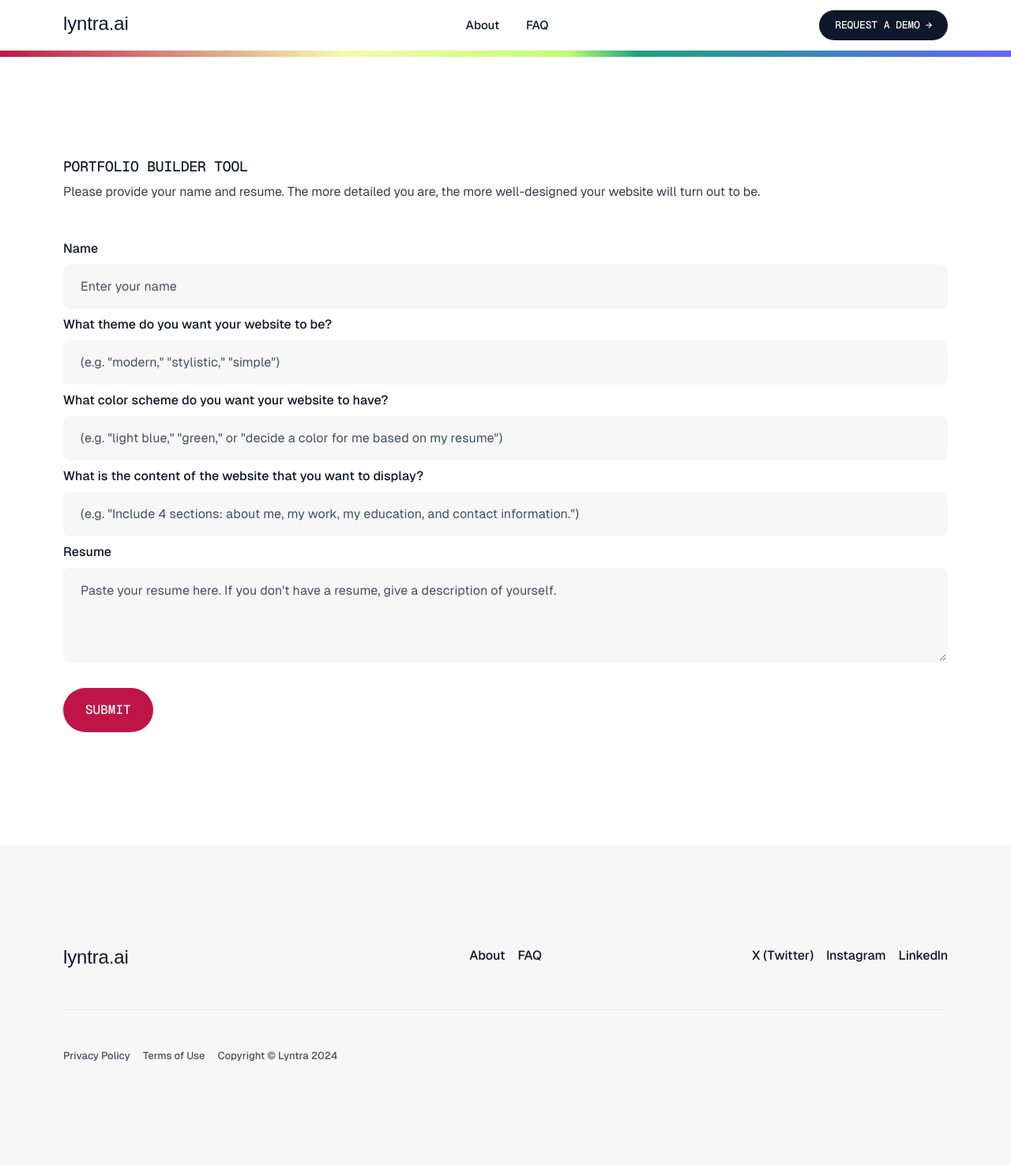
After one commit to Kashyap822/lyntra, a Flask app: page /generate-portfolio in a window 1280 px wide. The commit adds this page. Shown: the whole page at 79% size. Run offline with Flask 3, Linux system fonts and the light colour scheme; some libraries are stand-ins or nearby versions; some web fonts are replaced.

Commit message:
add the rest of the initial html files

```diff
--- a/src/core/views.py
+++ b/src/core/views.py
@@ -7,9 +7,9 @@ def index():
     return render_template('index.html')
 
 # Route for the web app
-@core.route('/tool')
-def tool():
-    return render_template('tool.html')
+@core.route('/generate-portfolio')
+def generate_portfolio():
+    return render_template('generate_portfolio.html')
 
 # Route for the contact page
 @core.route('/contact')
--- /dev/null
+++ b/src/templates/generate_portfolio.html
@@ -0,0 +1,172 @@
+<!DOCTYPE html>
+
+<!-- This is a work-in-progress quiz page -->
+<!-- {{ url_for('static', filename='css/tool-style.css') }} -->
+<!-- Plan for 0.3: Make the quiz work -->
+
+<html data-page="67441a82a27df5fae4725e27" data-site-code="8542397185e1" data-status-code="1" lang="en">
+
+<head>
+	<meta charset="utf-8"/>
+	<title>Lyntra AI · Web Builder</title>
+	<meta content="Lyntra is an innovative web design tool tailored to your needs" name="description"/>
+	<meta content="Lyntra AI · Web Builder" property="og:title"/>
+	<meta content="Lyntra is an innovative web design tool tailored to your needs" property="og:description"/>
+	<meta content="images/assemble-opengraph-image.jpg" property="og:image"/>
+	<meta content="Lyntra AI · Licenses" property="twitter:title"/>
+	<meta content="Lyntra AI is a fun and modern template for tech conferences and events. It&#x27;s unique and eye-catching. Launch your next event, workshop, or conference in record time." property="twitter:description"/>
+	<meta content="images/assemble-opengraph-image.jpg" property="twitter:image"/>
+	<meta property="og:type" content="website"/>
+	<meta content="summary_large_image" name="twitter:card"/>
+	<meta content="width=device-width, initial-scale=1" name="viewport"/>
+	<meta content="Webflow" name="generator"/>
+	<link href="{{ url_for('static', filename='css/tool-style.css') }}" rel="stylesheet" type="text/css"/>
+	<script type="text/javascript">!function(o,c){var n=c.documentElement,t=" w-mod-";n.className+=t+"js",("ontouchstart"in o||o.DocumentTouch&&c instanceof DocumentTouch)&&(n.className+=t+"touch")}(window,document);</script>
+	<link href= "{{ url_for('static', filename='images/favicon.png') }}" rel="shortcut icon" type="image/x-icon"/>
+	<link href="{{ url_for('static', filename='images/app-icon.png') }}" rel="apple-touch-icon"/>
+	<meta name="robots" content="noindex">
+	<link href="{{ url_for('static', filename='css/tool-style.css') }}" rel="stylesheet" type="text/css"/>
+	<script type="text/javascript" src="{{ url_for('static', filename='js/tool-script.js') }}"></script>
+</head>
+
+
+<body>
+	<div data-animation="default" class="nav w-nav" data-easing2="ease" fs-scrolldisable-element="smart-nav" data-easing="ease" data-collapse="medium" data-w-id="abad23f6-3206-d95e-518e-2548f4c46996" role="banner" data-duration="400">
+		<div class="nav-container">
+			<div class="logo-wrapper">
+				<a href="/" class="logo w-nav-brand">
+					<div class="heading regular">LYNTRA.ai</div>
+				</a>
+			</div>
+			<nav role="navigation" id="w-node-abad23f6-3206-d95e-518e-2548f4c4699b-f4c46996" class="nav-menu w-nav-menu">
+				<div>
+					<a href="{{ url_for('core.index') }}#about" class="nav-link w-nav-link">About</a>
+				</div>
+			<a href="{{ url_for('core.index') }}#faq" class="nav-link w-nav-link">FAQ</a>
+			</nav>
+			<div id="w-node-abad23f6-3206-d95e-518e-2548f4c469b0-f4c46996" class="actions-wrapper">
+				<a href="{{ url_for('core.generate_portfolio') }}" aria-current="page" class="button-secondary small hide-mobile-portrait w-button w--current">Request a demo →</a>
+				<div class="nav-menu-button w-nav-button">
+					<div class="menu-icon">
+						<div class="menu-icon-line-top"></div>
+						<div class="menu-icon-line-bottom"></div>
+					</div>
+				</div>
+			</div>
+		</div>
+	<div class="nav-gradient-underline"></div>
+</div>
+
+
+
+<div class="section">
+    <div id="Forms" style="opacity:1" class="container-large">
+        <div class="style-guide-section-header">
+            <h2 id="builder" class="heading small">Portfolio Builder tool</h2>
+              <div class="spacer-8">
+              </div>
+            <p>Please provide your name and resume. The more detailed you are, the more well-designed your website will turn out to be.</p>
+        </div>
+        <div class="w-form">
+            <form data-name="Form" name="quiz-form" id="quiz-form" method="get" class="quiz-form" data-wf-element-id="f3fae9c5-e71a-4d00-099d-8440a0a79a1f">
+              <div class="field-block">
+                <label for="name" class="field-label">Name</label>
+                <input class="text-input w-input" maxlength="256" name="name" data-name="name" placeholder="Enter your name" type="text" id="name"/>
+              </div>
+              <div class="field-block">
+                <label for="theme" class="field-label">What theme do you want your website to be?</label>
+                <input class="text-input w-input" maxlength="256" name="theme" data-name="theme" placeholder="(e.g. &quot;modern,&quot; &quot;stylistic,&quot; &quot;simple&quot;)" type="text" id="theme"/>
+              </div>
+              <div class="field-block">
+                <label for="color" class="field-label">What color scheme do you want your website to have?</label>
+                <input class="text-input w-input" maxlength="256" name="color" data-name="color" placeholder="(e.g. &quot;light blue,&quot; &quot;green,&quot; or &quot;decide a color for me based on my resume&quot;)" type="text" id="color"/>
+              </div>
+              <div class="field-block">
+                <label for="content" class="field-label">What is the content of the website that you want to display?</label>
+                <input class="text-input w-input" maxlength="256" name="content" data-name="content" placeholder="(e.g. &quot;Include 4 sections: about me, my work, my education, and contact information.&quot;)" type="text" id="content"/>
+              </div>
+              <div class="field-block"><label for="resume" class="field-label">Resume</label>
+                <textarea id="resume" name="resume" maxlength="5000" data-name="resume" placeholder="Paste your resume here. If you don't have a resume, give a description of yourself." class="text-input form w-input"></textarea>
+              </div>
+              <div class="spacer-24"></div>
+              <input type="submit" data-wait="Please wait..." class="button w-button" value="Submit"/>
+            </form>
+                <div class="form-success w-form-done">
+                  <div>Thank you! Your website is being built and will be ready shortly. You will be redirected in approximately 30 seconds.</div>
+				  <script>
+					document
+					  .getElementById("quiz-form")
+					  .addEventListener("submit", function (event) {
+						event.preventDefault();
+
+						const content = document.getElementById("content").value;
+						const theme = document.getElementById("theme").value;
+						const color = document.getElementById("color").value;
+						const resume = document.getElementById("resume").value;
+						const name = document.getElementById("name").value;
+
+						fetch("/api/submitQuiz", {
+						  method: "POST",
+						  headers: {
+							"Content-Type": "application/json",
+						  },
+						  body: JSON.stringify({ theme, color, content, resume, name }),
+						})
+						  .then((response) => {
+							// Redirect to the /website endpoint
+							window.location.href = "/website";
+						  })
+						  .catch((error) => console.error("Error:", error));
+					  });
+				  </script>
+                </div>
+                <div class="form-error w-form-fail">
+
+                <!--
+					<div>Oops! Something went wrong. Please try again.</div>
+				-->
+
+                </div>
+              </div>
+            </div>
+          </div>
+
+
+
+
+
+
+<!-- Footer Section -->
+<section class="section secondary">
+	<div class="container-large">
+		<div class="footer-flex-container-top">
+			<div class="footer-column">
+				<a href="/" class="logo w-nav-brand">
+					<div class="heading regular">Lyntra.ai</div>
+				</a>
+			</div>
+			<div class="footer-column middle">
+				<a href="{{ url_for('core.index') }}#about" class="footer-link">About</a>
+				<a href="{{ url_for('core.index') }}#faq" class="footer-link">FAQ</a>
+			</div>
+			<div class="footer-column right">
+				<a href="https://x.com/" target="_blank" class="footer-link">X (Twitter)</a>
+				<a href="https://www.instagram.com/" target="_blank" class="footer-link">Instagram</a>
+				<a href="https://www.linkedin.com/" target="_blank" class="footer-link">LinkedIn</a>
+			</div>
+		</div>
+		<div class="grid-footer-bottom">
+			<div class="footer-column">
+				<a href="{{ url_for('core.privacy_policy') }}" class="footer-link small">Privacy Policy</a>
+				<a href="{{ url_for('core.terms_of_use') }}" class="footer-link small">Terms of Use</a>
+				<a href="#" class="footer-link small">Copyright © Lyntra 2024</a>
+			</div>
+		</div>
+	</div>
+</section>
+
+<script src="{{ url_for('static', filename='js/jquery.js') }}" type="text/javascript"  ></script>
+<script src="{{ url_for('static', filename='js/tool-script.js') }}" type="text/javascript"></script>
+
+</body>
+</html>
--- a/src/templates/index.html
+++ b/src/templates/index.html
@@ -41,7 +41,7 @@
           <a href="#faq" class="nav-link w-nav-link">FAQ</a>
       </nav>
       <div id="w-node-abad23f6-3206-d95e-518e-2548f4c469b0-f4c46996" class="actions-wrapper">
-        <a href="{{ url_for('core.tool') }}" method="get" class="button-secondary small hide-mobile-portrait w-button">Request a demo →</a>
+        <a href="{{ url_for('core.generate_portfolio') }}" method="get" class="button-secondary small hide-mobile-portrait w-button">Request a demo →</a>
           <div class="nav-menu-button w-nav-button">
             <div class="menu-icon">
               <div class="menu-icon-line-top"></div>
@@ -229,7 +229,7 @@
                 </svg>
               </div>
             </div>
-            <a href="{{ url_for('core.tool') }}" method="get" class="button-secondary w-button">Request a demo →</a>
+            <a href="{{ url_for('core.generate_portfolio') }}" method="get" class="button-secondary w-button">Request a demo →</a>
           </div>
         </div>
       </div>
```
Also changed, not shown: src/templates/contact.html (added, +125 -0 lines), src/templates/privacy_policy.html (added, +127 -0 lines), src/templates/terms_of_use.html (added, +88 -0 lines).
